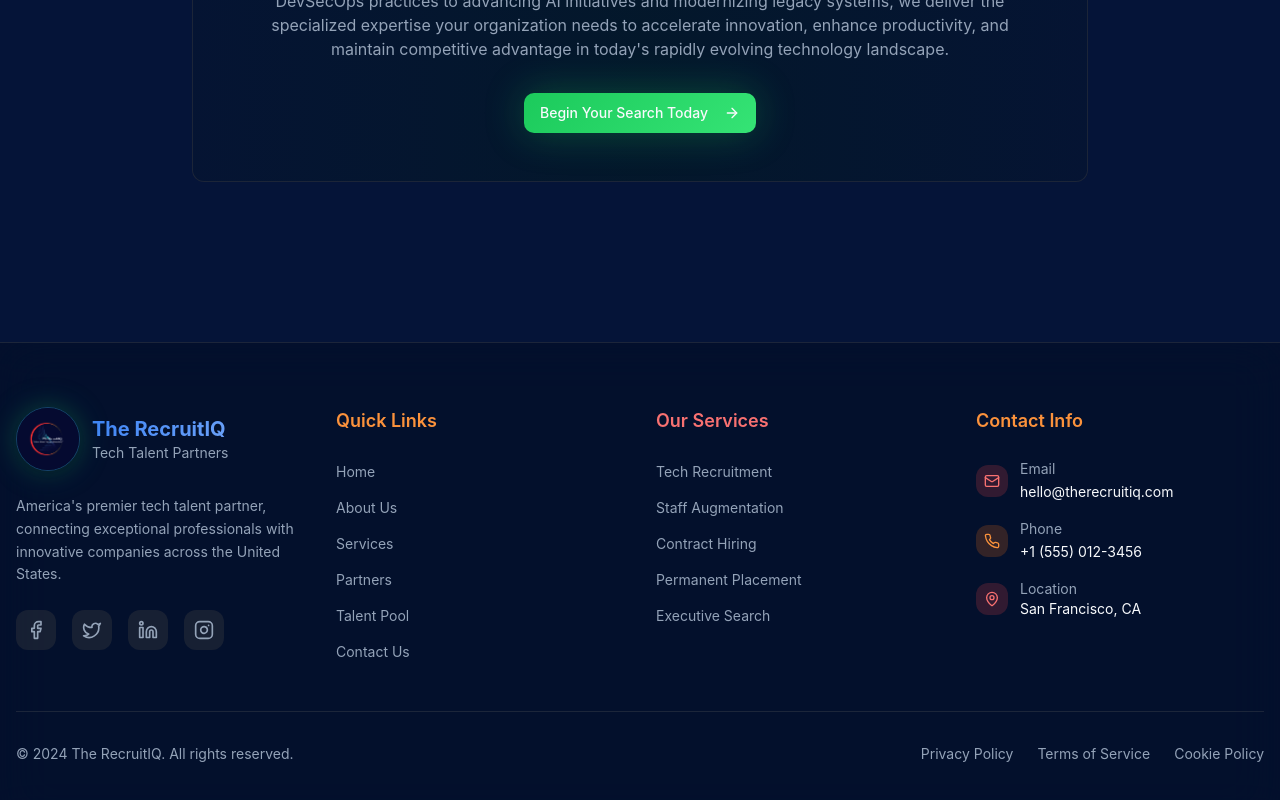
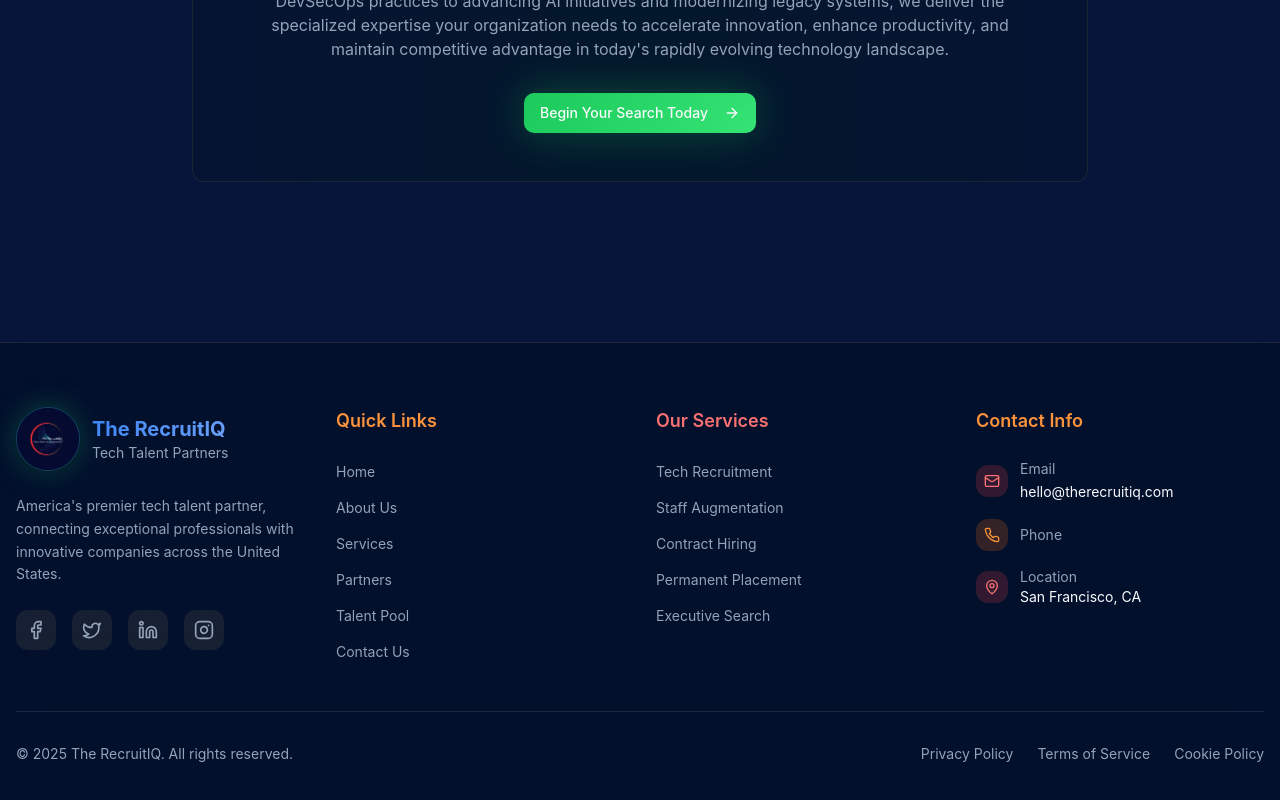
Before and after one commit to RahulAdminRecruitIQ/fluent-design-site, a React (Vite) app: page / in a window 1280 px wide. Shown: the part 1858-2658 px from the top of the page. Built offline with nearby package versions, Linux system fonts and the light colour scheme.

Commit message:
Update Footer.tsx

```diff
--- a/src/components/Footer.tsx
+++ b/src/components/Footer.tsx
@@ -118,8 +118,8 @@ const Footer = () => {
                 </div>
                 <div>
                   <p className="text-sm text-muted-foreground">Phone</p>
-                  <a href="tel:+1-555-0123" className="text-sm text-foreground hover:text-orange-400 transition-colors">
-                    +1 (555) 012-3456
+                  <a className="text-sm text-foreground hover:text-orange-400 transition-colors">
+
                   </a>
                 </div>
               </div>
@@ -140,7 +140,7 @@ const Footer = () => {
         <div className="border-t border-border/50 mt-12 pt-8">
           <div className="flex flex-col md:flex-row justify-between items-center space-y-4 md:space-y-0">
             <div className="text-sm text-muted-foreground">
-              © 2024 The RecruitIQ. All rights reserved.
+              © 2025 The RecruitIQ. All rights reserved.
             </div>
             <div className="flex space-x-6 text-sm">
               <Link to="#" className="text-muted-foreground hover:text-orange-400 transition-colors animated-underline">
```
